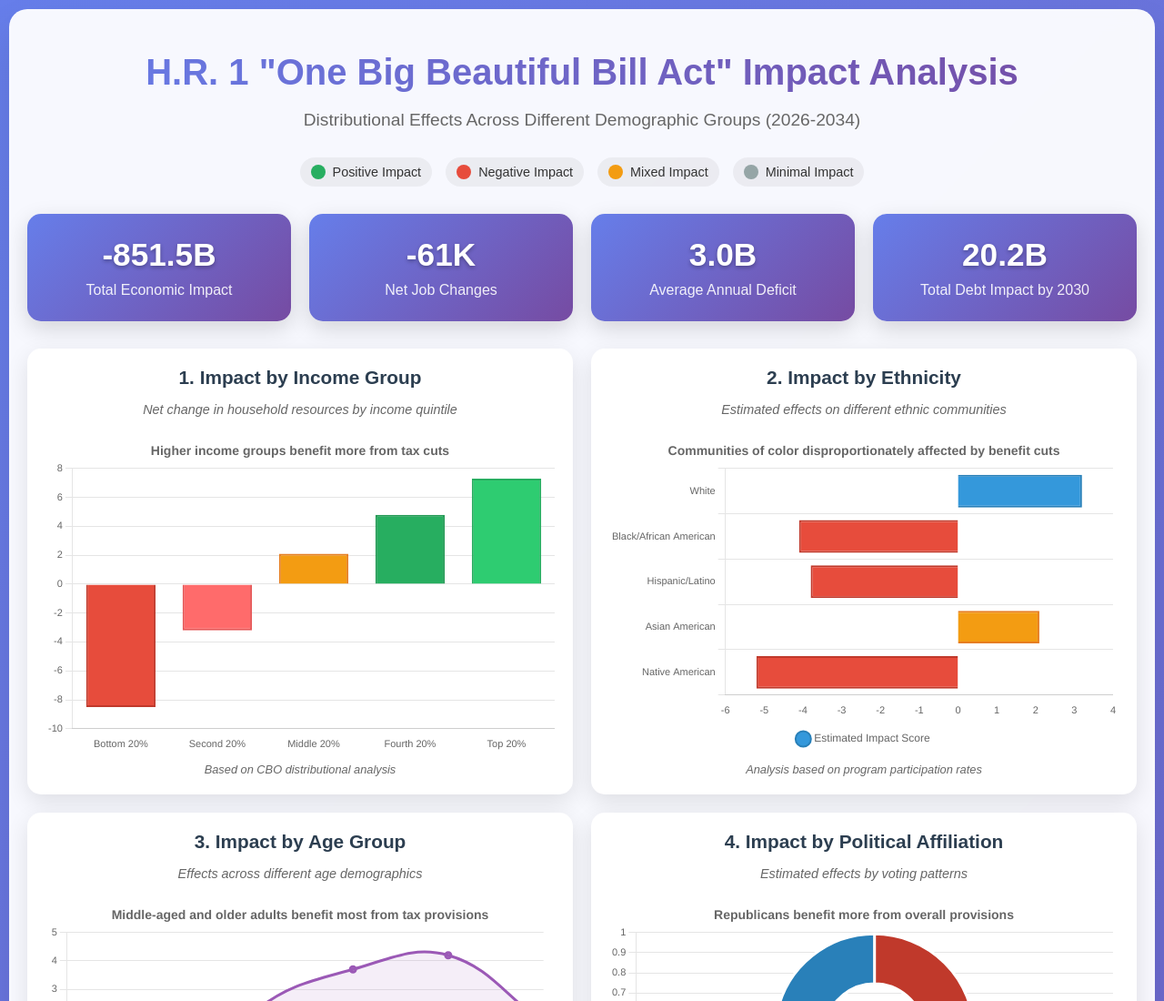
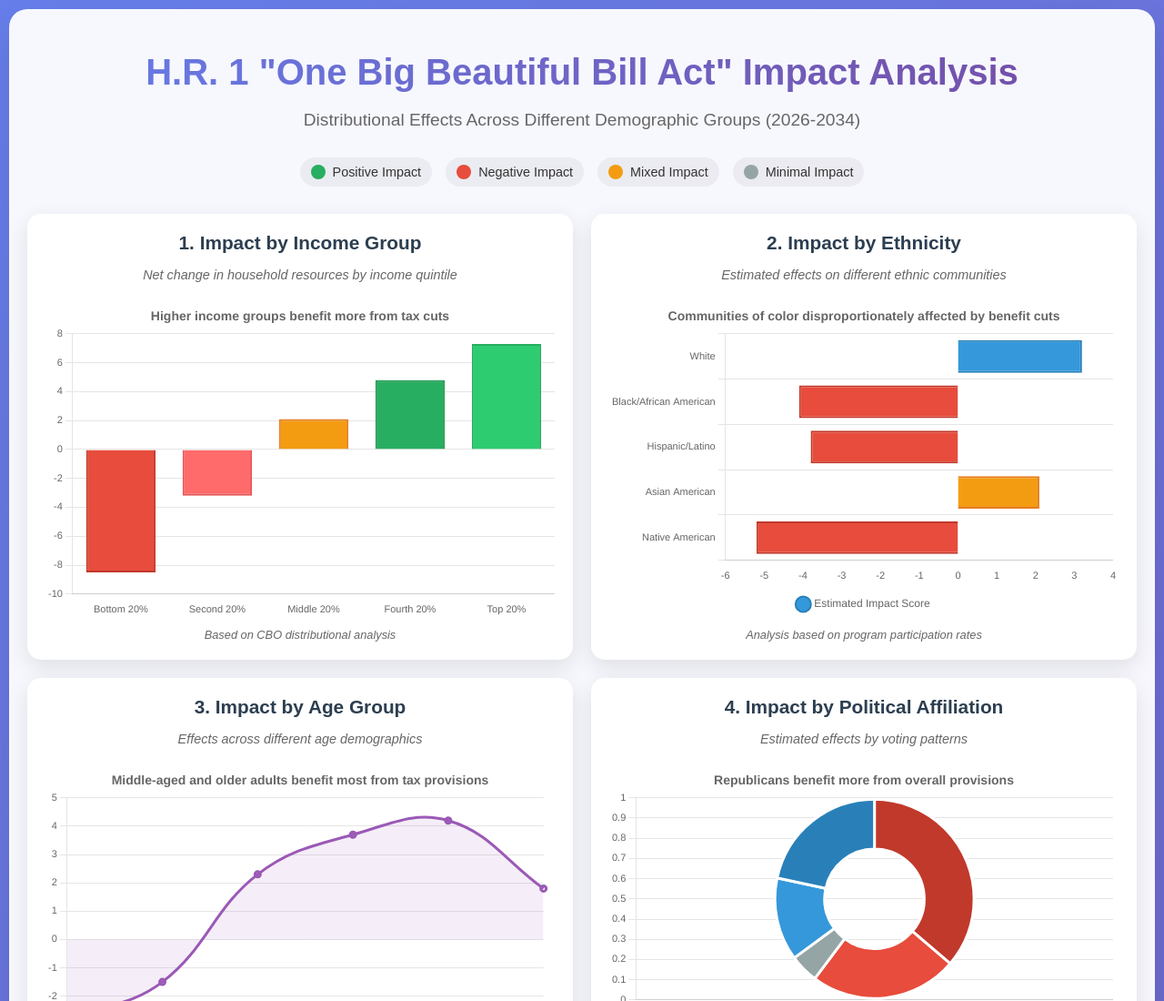
Before and after one commit to iroy2000/one-big-beautiful-bill-impact-analysis, a plain HTML site: page index.html in a window 1280 px wide. Shown: the top 1100 px of the page at 91% size. Drawn offline with nearby package versions, Linux system fonts and the light colour scheme.

Commit message:
remove inaccurate summary data

```diff
--- a/index.html
+++ b/index.html
@@ -28,26 +28,6 @@
             <div class="legend-item">
                 <div class="legend-color neutral"></div>
                 <span>Minimal Impact</span>
-            </div>
-        </div>
-
-        <!-- Summary Statistics -->
-        <div class="summary-stats">
-            <div class="stat-card">
-                <h3 id="total-economic-impact">-851.5B</h3>
-                <p>Total Economic Impact</p>
-            </div>
-            <div class="stat-card">
-                <h3 id="net-job-changes">-61K</h3>
-                <p>Net Job Changes</p>
-            </div>
-            <div class="stat-card">
-                <h3 id="avg-annual-deficit">3.0B</h3>
-                <p>Average Annual Deficit</p>
-            </div>
-            <div class="stat-card">
-                <h3 id="total-debt-impact">20.2B</h3>
-                <p>Total Debt Impact by 2030</p>
             </div>
         </div>
 
```
